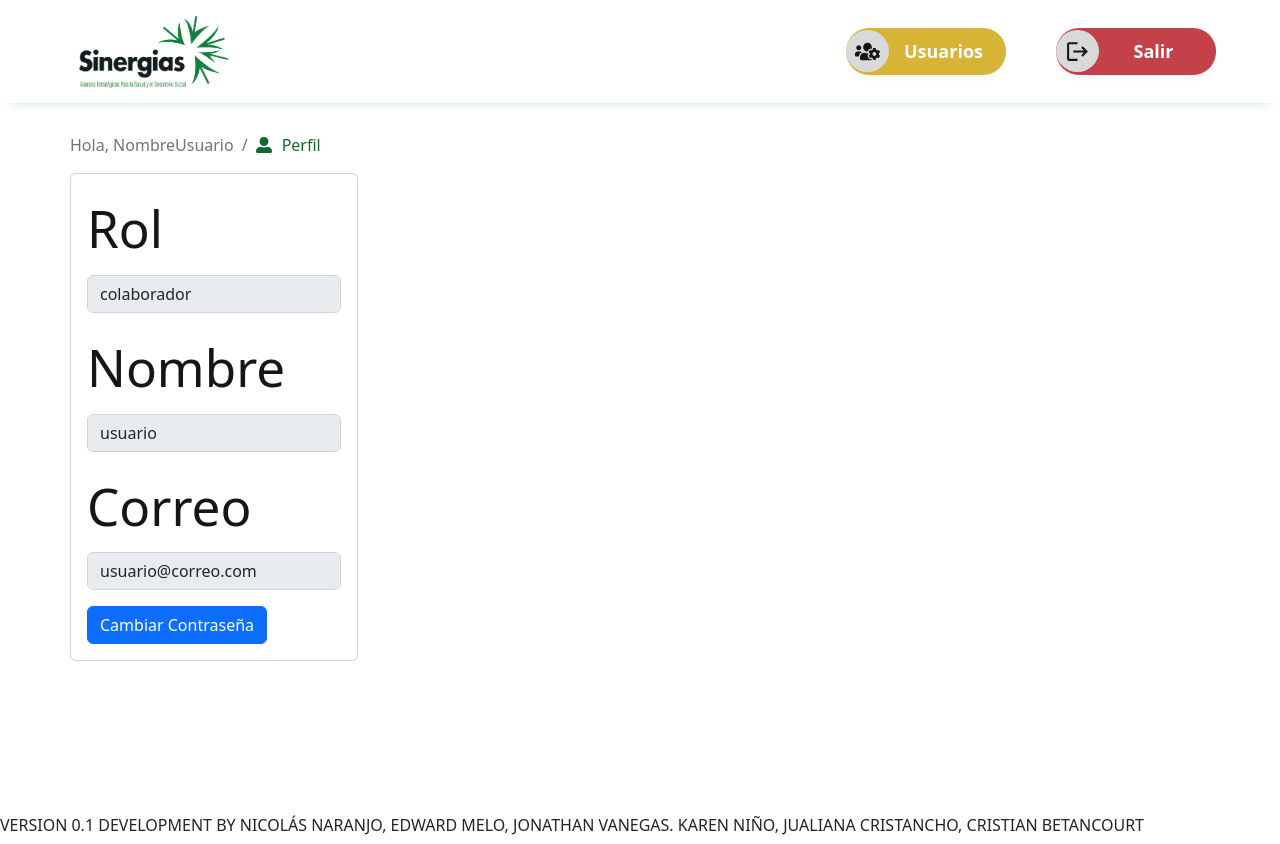
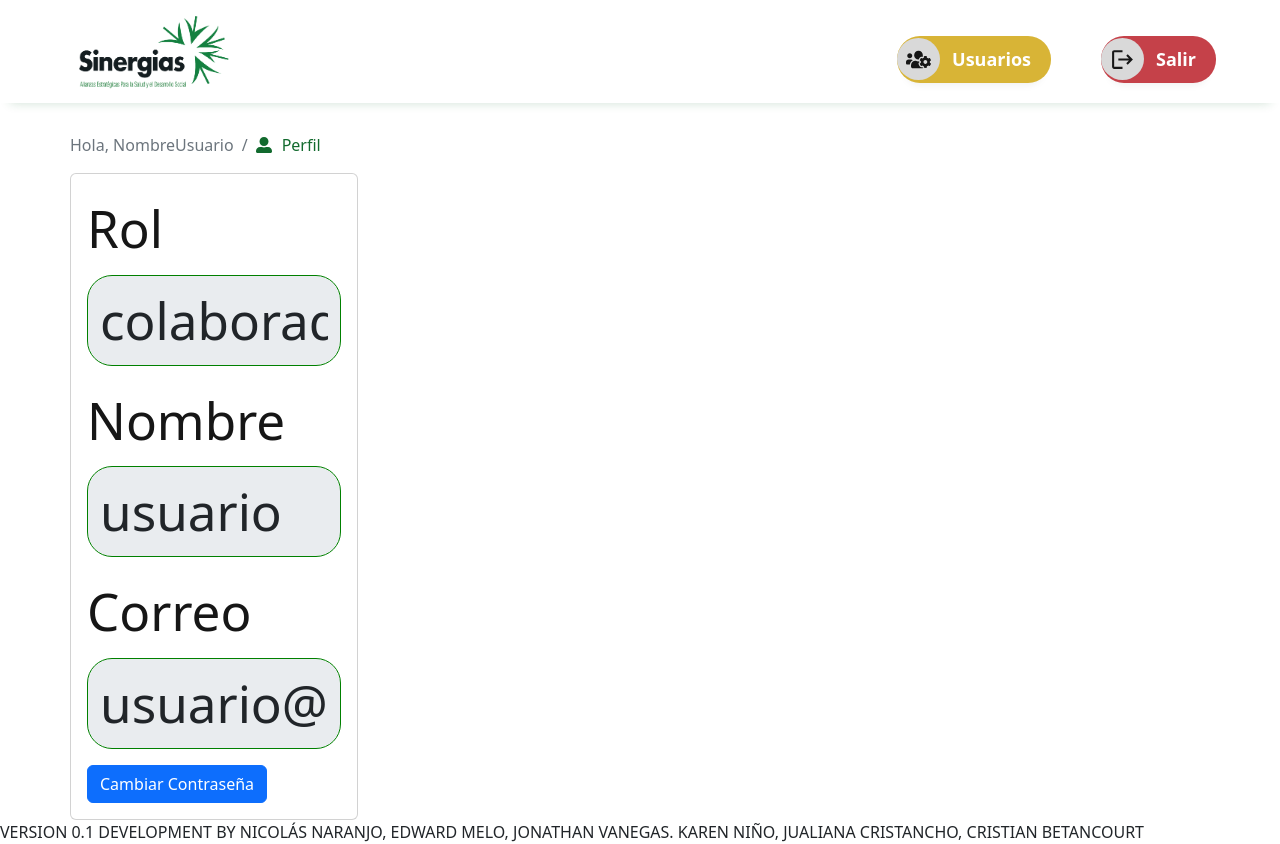
Before and after one commit to programateacademy/Sinergias-Alianzas-Front-end, a React (Create React App) app: page /profile in a window 1280 px wide. Built offline with nearby package versions, Linux system fonts and the light colour scheme.

Commit message:
Add component integration

```diff
--- a/src/App.js
+++ b/src/App.js
@@ -21,8 +21,12 @@ import ResetPassword from "./pages/ResetPassword/ResetPassword";
 import LoginWithCode from "./pages/Login/LoginWithCode";
 import Profile from "./pages/Profile/Profile";
 
+//Page components
+import AddComponent from "./components/AddComponent/AddComponent";
+
 // Estilos
 import "react-toastify/dist/ReactToastify.css";
+
 
 function App() {
   const dispatch = useDispatch();
@@ -90,6 +94,14 @@ function App() {
             </Layout>
           }
         />
+        <Route
+          path="/addComponent"
+          element={
+            <Layout>
+              <AddComponent/>
+            </Layout>
+          }
+        />
       </Routes>
     </BrowserRouter>
   );
--- a/src/components/Header/Header.css
+++ b/src/components/Header/Header.css
@@ -19,10 +19,11 @@
 }
 .container_btn_header {
   display: flex;
+  justify-content: space-around;
   *width: 90%;
   gap: 10px;
-  *padding: 0 10px;
-  *margin: 10px 0;
+  padding: 0;
+  margin: 0;
 }
 
 .buttons_header {
@@ -30,7 +31,7 @@
   display: flex;
   align-items: center;
   margin-top: 1rem;
-  max-width: 90%;
+  max-width: 50%;
 }
 
 .buttons_header-users,
@@ -45,7 +46,7 @@
   font-family: inherit;
   border-radius: 23px;
   box-shadow: rgba(33, 35, 38, 0.1) 0px 10px 10px -10px;
-  width: 10rem;
+  *width: 10rem;
   text-decoration: none;
 }
 
--- a/src/components/ListCourses/ListCourses.jsx
+++ b/src/components/ListCourses/ListCourses.jsx
@@ -8,9 +8,17 @@ import searchButton from "./Assets/searchButton.png";
 import uploadButton from "./Assets/uploadButton.png";
 import DeleteButton from "./modal";
 
+import { Link, useNavigate } from "react-router-dom";
+
 
 
 const ListCourses = () => {
+  const navigate = useNavigate();
+
+  function addComp () {
+    navigate("/addComponent")
+  };
+
   return (
     <>
       <div className="containerTitle">
@@ -21,6 +29,7 @@ const ListCourses = () => {
         <div className="container_buttons">
           <motion.button
             className="box"
+            onClick={addComp}
             whileHover={{ scale: 1.2 }}
             whileTap={{ scale: 0.9 }}
             transition={{ type: "spring", stiffness: 400, damping: 17 }}
```
